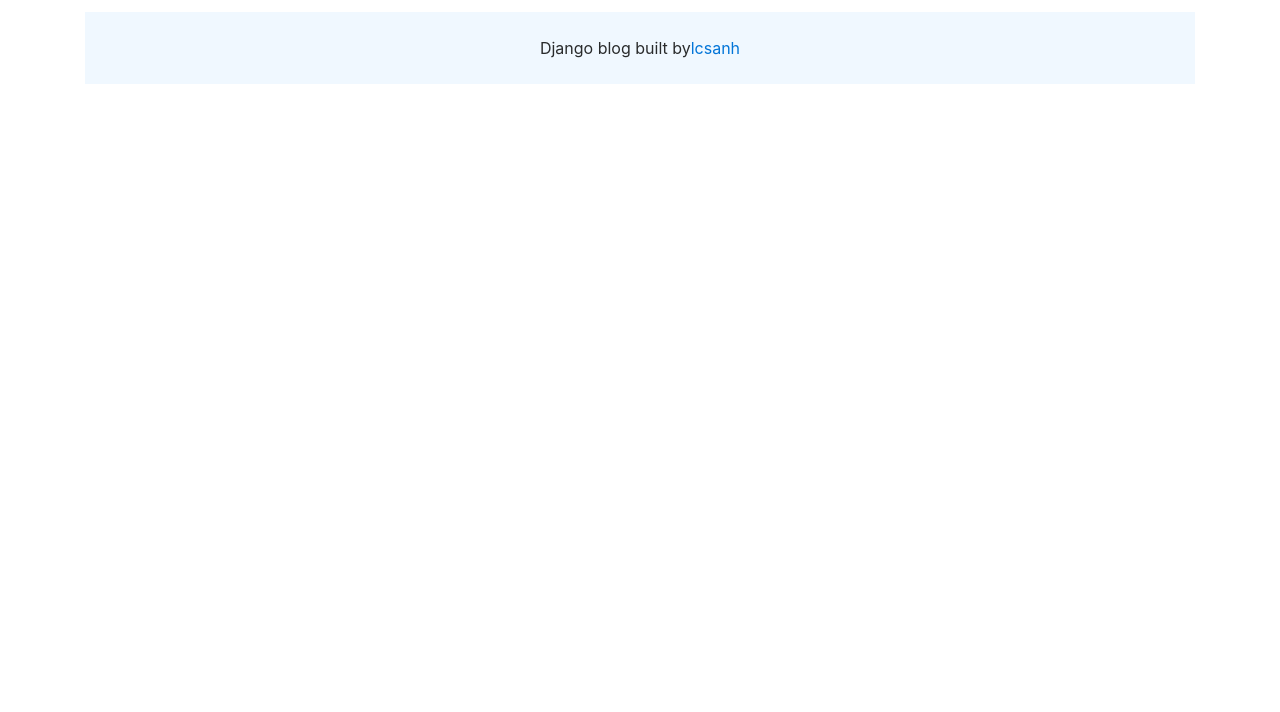
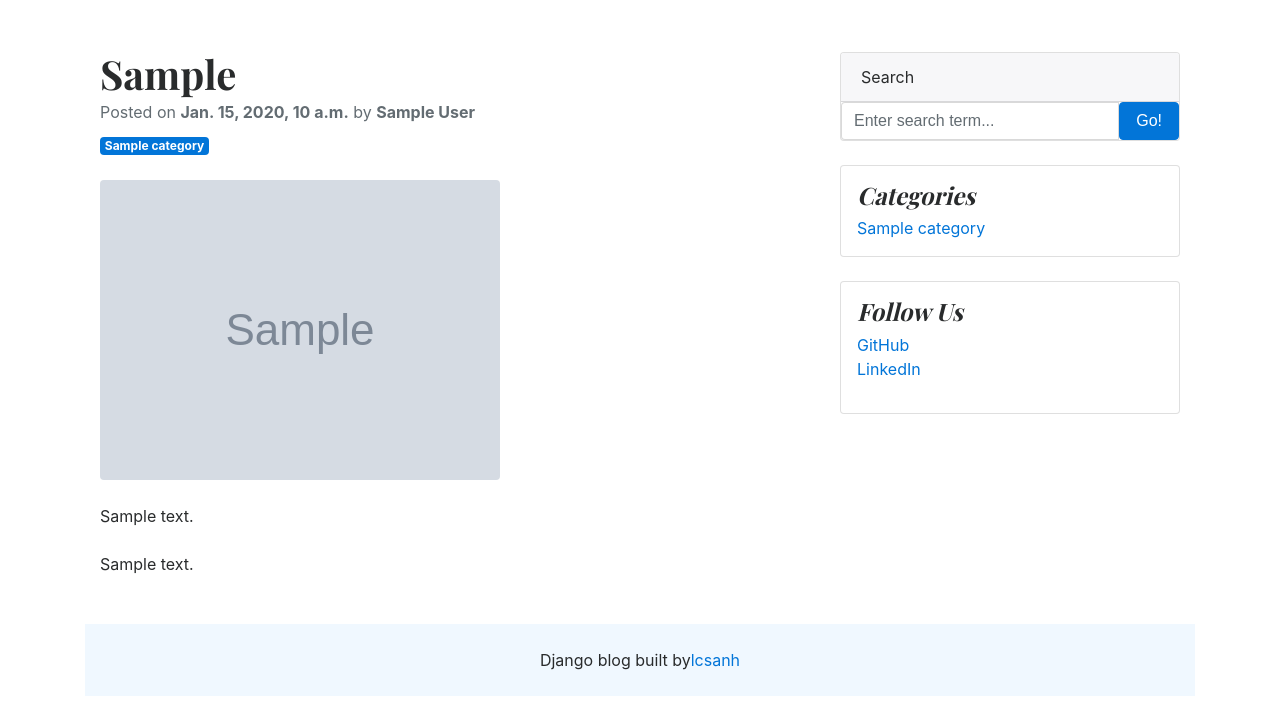
Before and after one commit to congsanhle99/django-blog, a Django app: template templates/blogs.html in a window 1280 px wide. Shown: the part 134-846 px from the top of the page. Before the commit the page ends 218 px from the top, so only its background shows below. Run offline with Django 4.2, Linux system fonts and the light colour scheme; the template is opened without the code that fills it: most values are stand-ins (such as "Sample title", 1, 10 or a date in 2020); grey boxes marked "Sample" are stand-in pictures; data that the repository does not hold is empty.

Commit message:
Single Blog Page

```diff
--- a/blogs/views.py
+++ b/blogs/views.py
@@ -19,5 +19,6 @@
 
 
 def blogs(request, slug):
-    context = {}
+    single_blog = get_object_or_404(Blog, slug=slug, status="Published")
+    context = {"single_blog": single_blog}
     return render(request, "blogs.html", context)
--- a/templates/blogs.html
+++ b/templates/blogs.html
@@ -1,4 +1,67 @@
 {% extends 'base.html' %}
 {% block content %}
-
+<!-- Page content-->
+<div class="container mt-5">
+  <div class="row">
+      <div class="col-lg-8">
+          <!-- Post content-->
+          <article>
+              <!-- Post header-->
+              <header class="mb-4">
+                  <!-- Post title-->
+                  <h1 class="fw-bolder mb-1">{{ single_blog }}</h1>
+                  <!-- Post meta content-->
+                  <div class="text-muted fst-italic mb-2">Posted on <b>{{single_blog.create_at}}</b> by <b>{{single_blog.author}}</b></div>
+                  <!-- Post category-->
+                  <a class="badge bg-primary text-decoration-none text-light" href="#!">{{ single_blog.category }}</a>
+              </header>
+              <!-- Preview image figure-->
+              <figure class="mb-4">
+                <img class="img-fluid rounded" src="{{single_blog.featured_image.url}}" alt="..." />
+              </figure>
+              <!-- Post content-->
+              <section class="mb-5">
+                  <p class="fs-5 mb-4">{{ single_blog.short_description }}</p>
+                  <p class="fs-5 mb-4">{{ single_blog.blog_body }}</p>
+              </section>
+          </article>
+      </div>
+      <!-- Side widgets-->
+      <div class="col-lg-4">
+          <!-- Search widget-->
+          <div class="card mb-4">
+              <div class="card-header">Search</div>
+              <div class="card-body">
+                  <div class="input-group">
+                      <input class="form-control" type="text" placeholder="Enter search term..." aria-label="Enter search term..." aria-describedby="button-search" />
+                      <button class="btn btn-primary" id="button-search" type="button">Go!</button>
+                  </div>
+              </div>
+          </div>
+          <!-- Categories widget-->
+          <div class="card mb-4 p-3">
+              <h4 class="font-italic">Categories</h4>
+              <div class="card-body">
+                  <div class="row">
+                    {% for category in categories %}
+                    <div class="col-sm-6">
+                        <ul class="list-unstyled mb-0">
+                            <li><a href="{% url 'posts_by_category' category.id %}">{{ category }}</a></li>
+                        </ul>
+                    </div>
+                    {% endfor %}
+                  </div>
+              </div>
+          </div>
+          <!-- Side widget-->
+          <div class="card mb-4 p-3">
+              <h4 class="font-italic">Follow Us</h4>
+              <ol class="list-unstyled">
+                  <li><a href="#">GitHub</a></li>
+                  <li><a href="#">LinkedIn</a></li>
+              </ol>
+          </div>
+      </div>
+  </div>
+</div>
 {% endblock content %}
--- a/templates/posts_by_category.html
+++ b/templates/posts_by_category.html
@@ -26,7 +26,7 @@
         <div class="col-md-6">
           <div class="card border-0">
             <div class="card-body">
-              <h3>{{post}}</h3>
+              <h3><a href="{% url 'blogs' post.slug %}">{{post}}</a></h3>
               <small class="mb-1 text-muted">{{post.create_at | timesince}} ago | {{post.author}}</small>
               <p class="card-text">{{post.short_description | truncatewords:25}}</p>
             </div>
```
Also changed, not shown: templates/home.html (+3 -4 lines).
